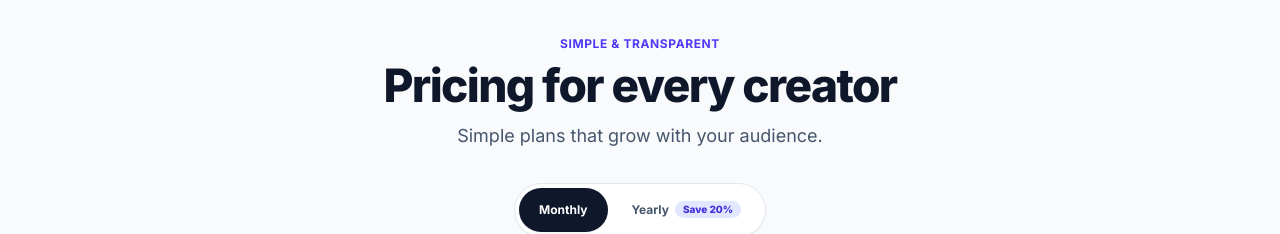
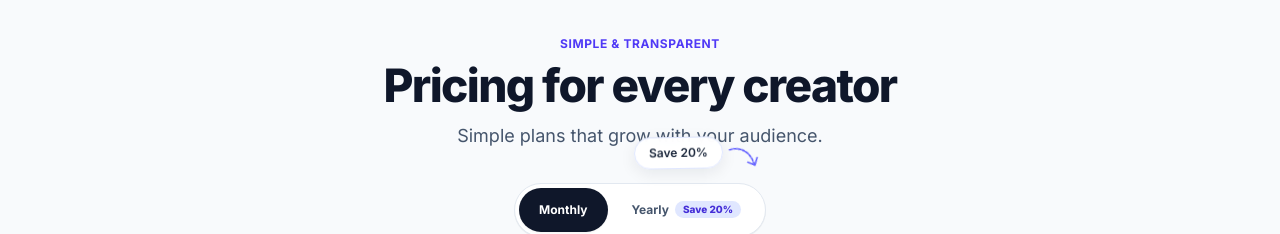
Before and after one commit to samirmagdy/raloa-design-first-mini-sites, a React (Vite) app: page / in a window 1280 px wide. Shown: the part 4000-4234 px from the top of the page. Built offline with nearby package versions, Linux system fonts and the light colour scheme; no server answers.

Commit message:
feat: add savings badge doodle and pointing arrow to pricing table

```diff
--- a/src/components/PricingTable.tsx
+++ b/src/components/PricingTable.tsx
@@ -2,6 +2,7 @@ import React, { useState } from 'react';
 import { Check, ArrowRight } from 'lucide-react';
 import { Locale, PricingPlan } from '../types';
 import { pricingPlans, dictionary } from '../data/content';
+import { AnnotationCard, CurvedArrowDownRight } from './brand/Doodles';
 
 interface PricingTableProps {
   locale: Locale;
@@ -30,7 +31,11 @@ export const PricingTable: React.FC<PricingTableProps> = ({ locale, onSelectPlan
           </p>
 
           {/* Billing Cycle Toggle */}
-          <div className="inline-flex items-center gap-1 p-1 bg-white dark:bg-slate-800 rounded-full border border-slate-200 dark:border-slate-700 shadow-2xs mt-8">
+          <div className="relative inline-flex items-center gap-1 p-1 bg-white dark:bg-slate-800 rounded-full border border-slate-200 dark:border-slate-700 shadow-2xs mt-8">
+            <div className="hidden sm:flex absolute right-1 -top-12 items-end gap-0.5 text-indigo-600 dark:text-indigo-400 rotate-[-3deg] pointer-events-none" aria-hidden="true">
+              <AnnotationCard rotation="rotate-2" className="whitespace-nowrap text-[11px] px-2.5 py-1">{t.saveBadge}</AnnotationCard>
+              <CurvedArrowDownRight className="w-9 h-8 rotate-[-8deg] translate-y-2" />
+            </div>
             <button
               onClick={() => setIsYearly(false)}
               aria-pressed={!isYearly}
```
